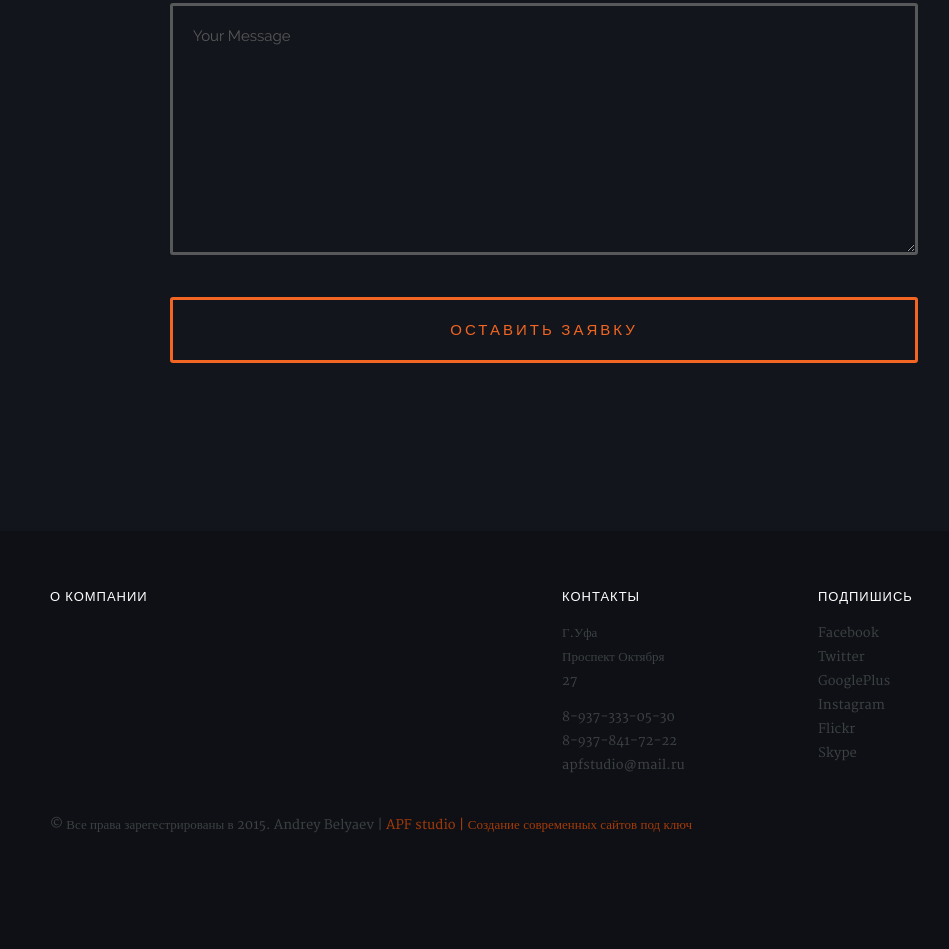
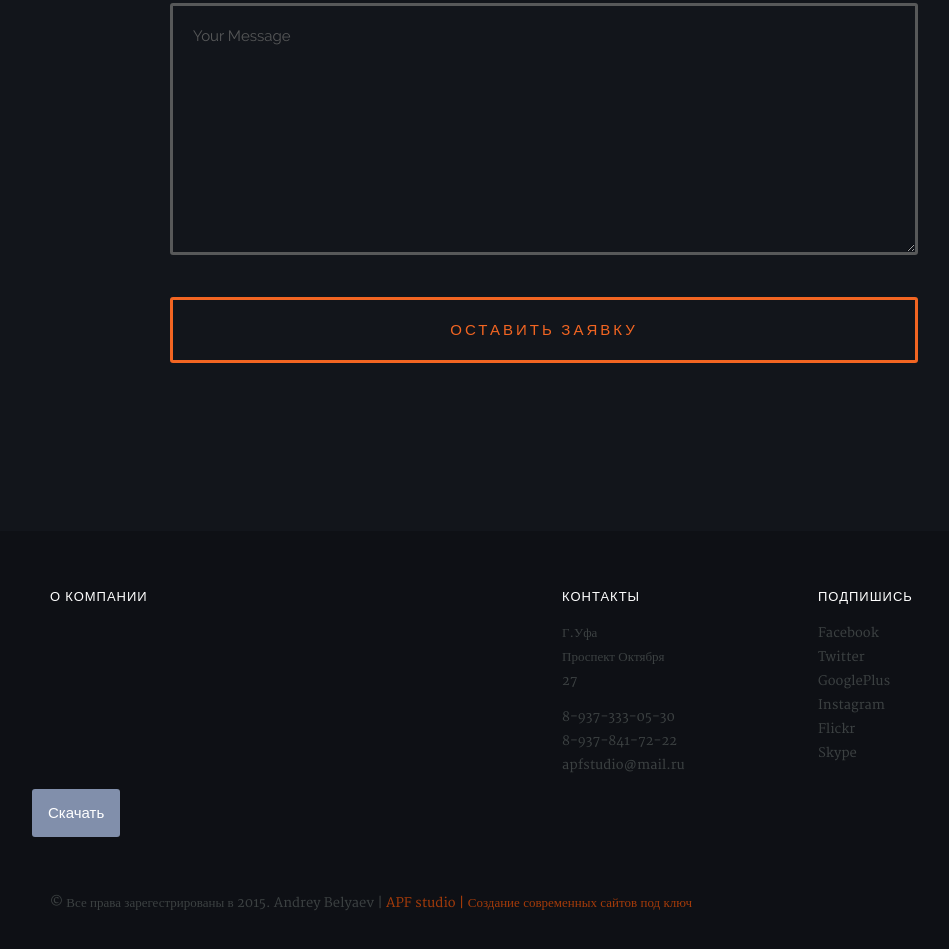
Before and after one commit to ozik169/APF, a plain HTML site: page index.html in a window 1280 px wide. Shown: the part 6319-7268 px from the top of the page, without its empty margins (96-1045 px from the left). Before the commit the page ends 7204 px from the top, so only its background shows below. Drawn offline with nearby package versions, Linux system fonts and the light colour scheme.

Commit message:
Add files via upload

```diff
--- a/index.html
+++ b/index.html
@@ -856,6 +856,10 @@
             </div> <!-- /Row(nested) -->
 
          </div>
+		 <form method=post title=»Скачать»>
+        <input type=button onclick=location.href=”925.zip”
+         name=»openFile» value=Скачать>
+          </form>
 
          <p class="copyright">&copy; Все права зарегестрированы в 2015. Andrey Belyaev |<a href=""> APF studio | Создание современных сайтов под ключ	</a></p>
 
```
